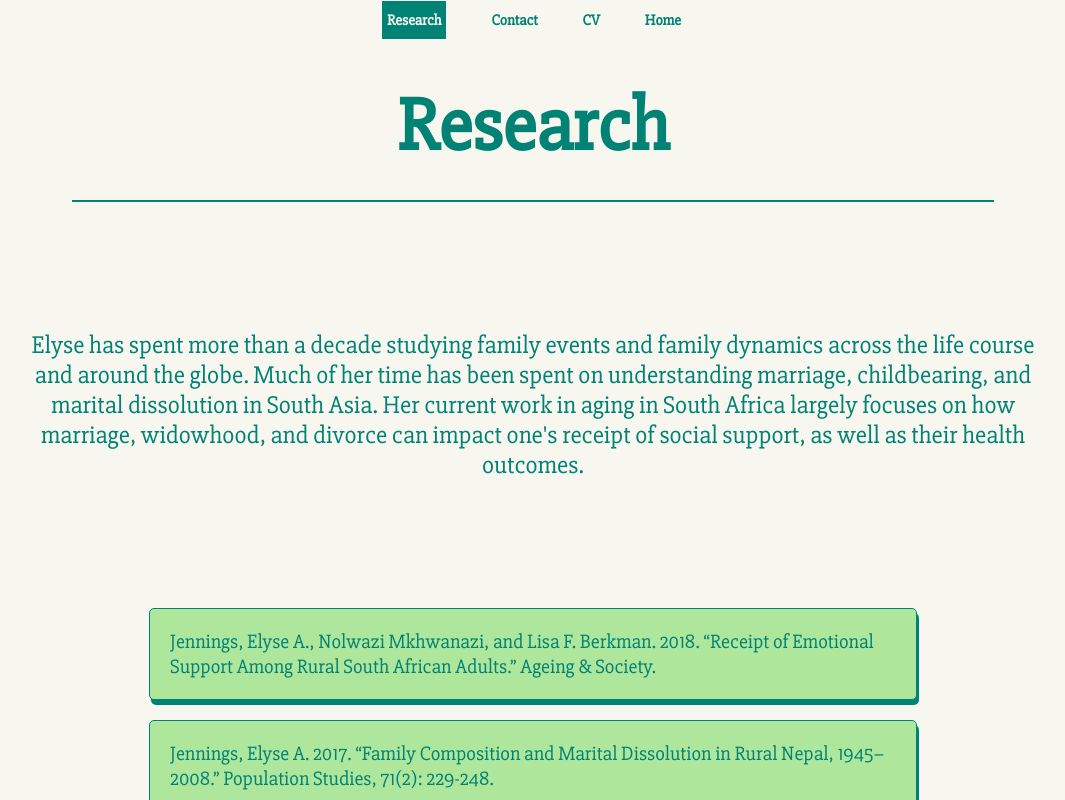
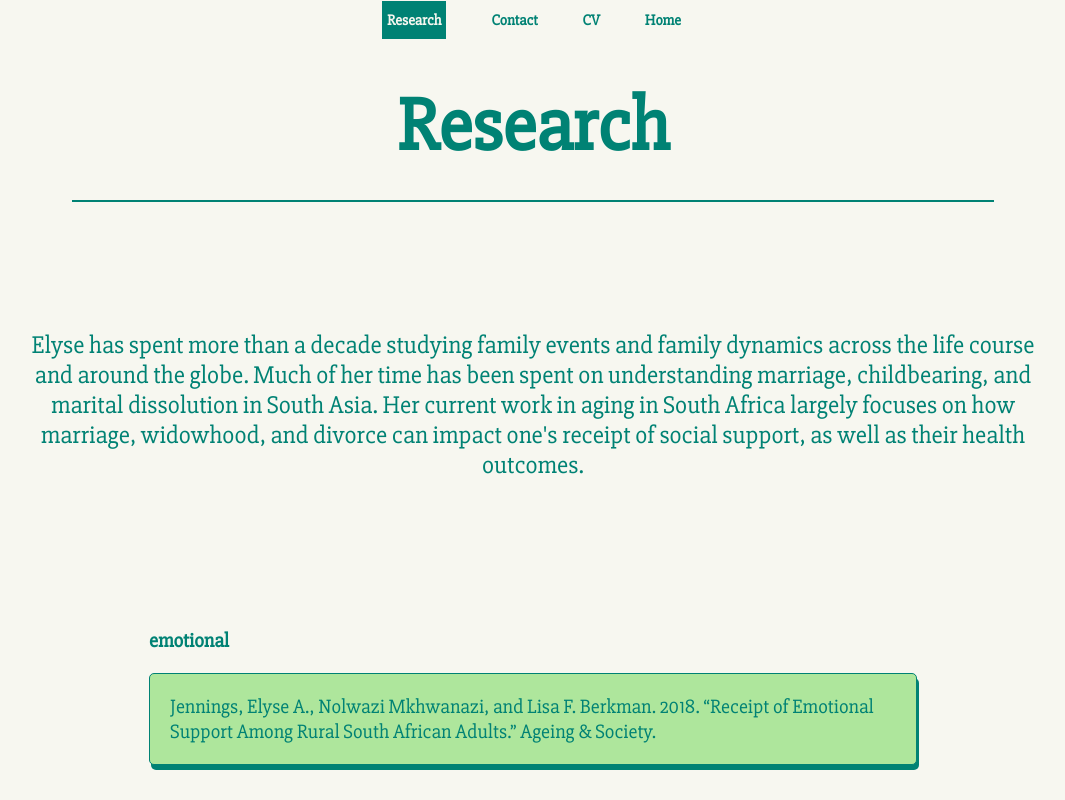
Before and after one commit to emilyjennings/elyse-portfolio, a React (Create React App) app: page /research in a window 1280 px wide. Shown: the top 800 px of the page, without its empty margins (107-1172 px from the left). Built offline with nearby package versions, Linux system fonts and the light colour scheme.

Commit message:
fiddling with research page

```diff
--- a/src/App.css
+++ b/src/App.css
@@ -243,6 +243,14 @@ form {
   box-shadow: 2px 5px
 }
 
+.card_title {
+  font-family: 'Slabo 27px', serif;
+  font-size: 20px;
+  font-weight: bold;
+  padding: 20px 20% 0 20%;
+  color: #008274
+}
+
 .researchpage a {
   color: #008274
 }
--- a/src/components/Research.js
+++ b/src/components/Research.js
@@ -79,13 +79,14 @@ class Research extends Component {
 
   displayCards = () => {
     return Object.values(this.state.cards).map(card =>
-      <Fade left>
+      <div className="cardstuff">
+        <div className="card_title">{card.name}</div>
         <a href={card.link}>
           <div className="cardborder" id={card.name}>
             <div className="title">{card.title}</div>
           </div>
         </a>
-      </Fade>
+      </div>
     )
   }
 
```
